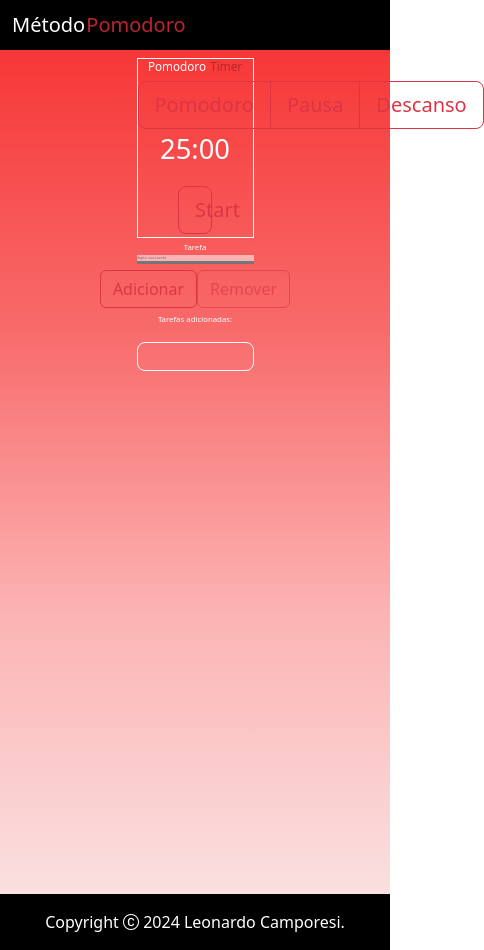
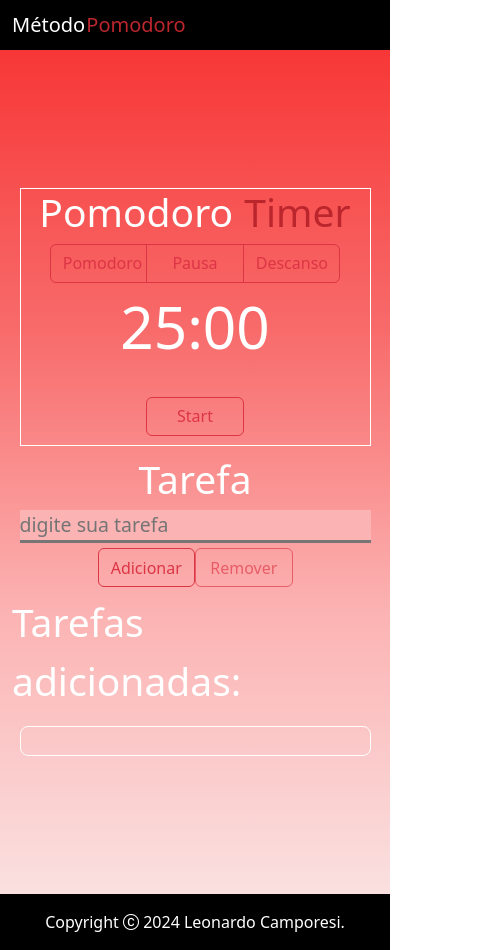
Before and after one commit to LeoInStorm/front-pomodoro, a plain HTML site: page index.html in a window 390 px wide. Shown: the whole page, 484 px wide, since content can reach past the window. Drawn offline with nearby package versions, Linux system fonts and the light colour scheme.

Commit message:
CSS responsivo

```diff
--- a/index.html
+++ b/index.html
@@ -30,10 +30,10 @@
                 <div class="container_informacao">
                     <h1 class="container_informacao_titulo">Pomodoro <span class="texto-vermelho">Timer</span></h1>
                     <div class="container_informacao_3botoes">
-                        <div class="btn-group btn-group-lg" role="group" aria-label="Basic outlined example">
-                            <button onclick="pomodoro()" type="button" id="button_pomodoro" class="btn btn-outline-danger" data-bs-toggle="button">Pomodoro</button>
-                            <button onclick="pausa()" type="button" id="button_pausa" class="btn btn-outline-danger" data-bs-toggle="button">Pausa</button>
-                            <button onclick="descanso()" type="button" id="button_descanso" class="btn btn-outline-danger" data-bs-toggle="button">Descanso</button>
+                        <div class="btn-group" role="group" aria-label="Basic outlined example">
+                            <button onclick="pomodoro()" type="button" id="button_pomodoro" class="btn btn-outline-danger btn-default" data-bs-toggle="button">Pomodoro</button>
+                            <button onclick="pausa()" type="button" id="button_pausa" class="btn  btn-outline-danger btn-default" data-bs-toggle="button">Pausa</button>
+                            <button onclick="descanso()" type="button" id="button_descanso" class="btn btn-outline-danger btn-default" data-bs-toggle="button">Descanso</button>
                         </div>
                     </div>
                     <div class="container_informacao_timer">
@@ -42,7 +42,7 @@
                         <p id="segundos">00</p>
                     </div>
                     <button onclick="start()" type="button"
-                       id="button_start" class="btn btn-outline-danger btn-lg container_informacao_botao_start">Start</button>
+                       id="button_start" class="btn btn-outline-danger btn-default container_informacao_botao_start">Start</button>
                 </div>
                 <div class="container_task">
                     <div class="container_task_label">
@@ -51,8 +51,8 @@
                     </div>
 
                     <div class="container_task_botoes">
-                        <button onclick="adicionar()" type="button" class="btn btn-outline-danger">Adicionar</button>
-                        <button onclick="remover()" id="button_remover" type="button" class="btn btn-outline-danger">Remover</button>
+                        <button onclick="adicionar()" type="button" class="btn btn-outline-danger btn-default">Adicionar</button>
+                        <button onclick="remover()" id="button_remover" type="button" class="btn btn-outline-danger btn-default">Remover</button>
                     </div>
                 </div>
                 <p>Tarefas adicionadas:</p>
--- a/style.css
+++ b/style.css
@@ -11,6 +11,11 @@
     padding-left: 0.3vw;
 }
 
+.btn-default{
+    width: 6vw;
+    height: 2vw;
+}
+
 main {
     margin: 0;
     background: linear-gradient(#f73737 0%, #f86b6b 33.33%, #fcb3b3 66.67%, #fae0e0 100%);
@@ -19,13 +24,13 @@ main {
 
 .container {
     display: flex;
+    justify-content: center;
     flex-direction: column;
     align-items: center;
     width: 100%;
     min-height: 100vh;
     background-size: 100% 100%;
     margin: 0vw;
-    padding-top: 2vw;
 }
 
 .container_informacao {
@@ -57,8 +62,7 @@ main {
 }
 
 .container_informacao_botao_start{
-    margin-bottom: 0.8vw;
-    width: 7vw;
+    margin-bottom: 2vw;
 }
 
 .container_task{
@@ -118,3 +122,75 @@ main {
     position: relative;
 
 }
+
+@media (max-width:1024px) {
+    main {
+        font-size: 5vw;
+    }
+
+    .container_informacao{
+        width: 90vw;
+    }
+
+    .container_informacao_titulo {
+        font-size: 10vw;
+    }
+
+    .btn-default{
+        width: 20vw;
+        height: 5vw;
+    }
+
+    .container_informacao_timer{
+        font-size: 10vw;
+    }
+
+    .container_task{
+        width: 90vw;
+    }
+
+    .container__task_label_input{
+        font-size: 5vw;
+    }
+
+    .cotainer_resultados{
+        width: 90vw;
+        font-size: 5vw;
+    }
+}
+
+@media (max-width:420px) {
+    main {
+        font-size: 10vw;
+    }
+
+    .container_informacao{
+        width: 90vw;
+    }
+
+    .container_informacao_titulo {
+        font-size: 10vw;
+    }
+
+    .btn-default{
+        width: 25vw;
+        height: 10vw;
+    }
+
+    .container_informacao_timer{
+        font-size: 15vw;
+    }
+
+    .container_task{
+        width: 90vw;
+    }
+
+    .container__task_label_input{
+        font-size: 5vw;
+    }
+
+    .cotainer_resultados{
+        width: 90vw;
+        font-size: 5vw;
+    }
+}
```
